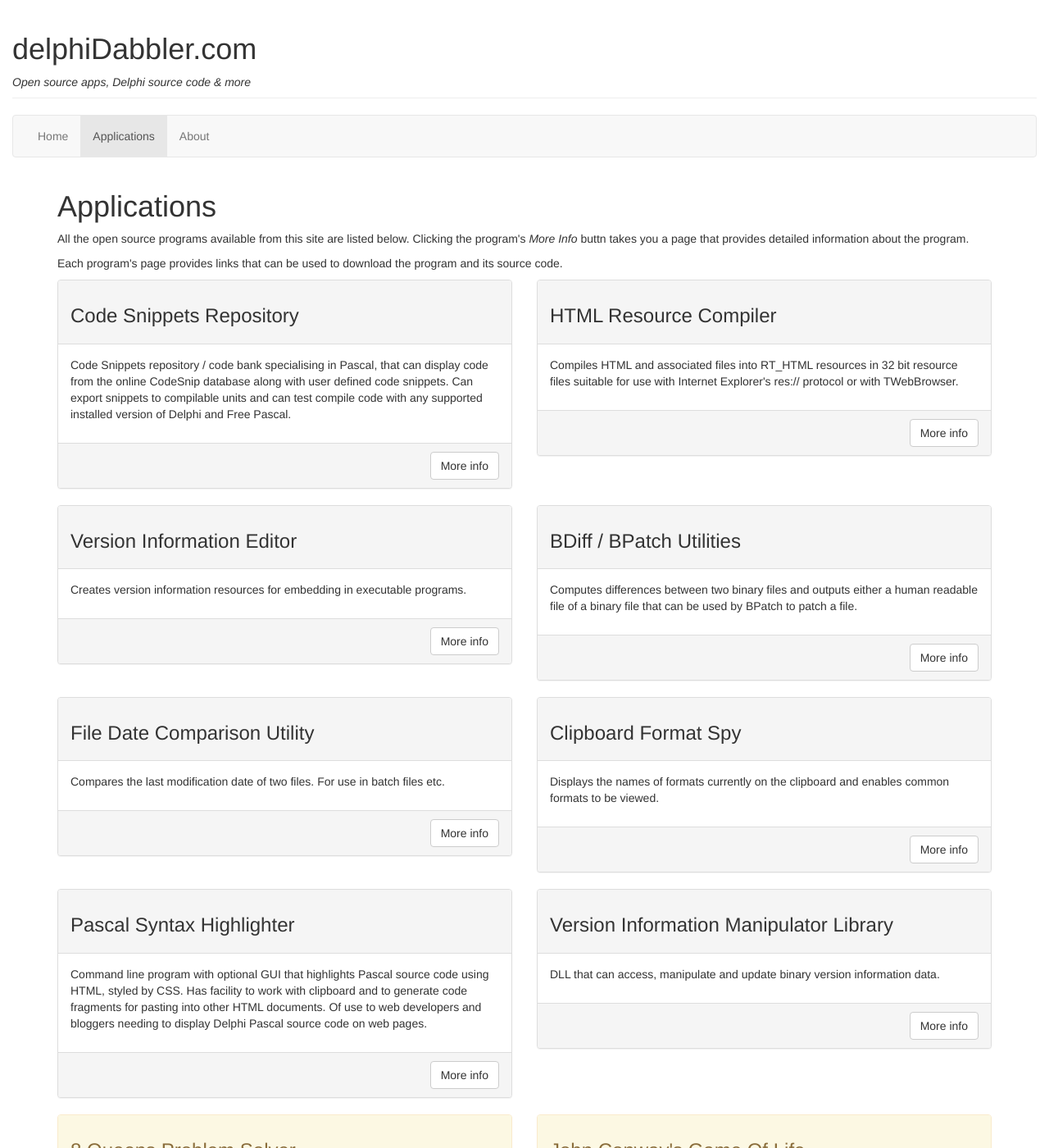
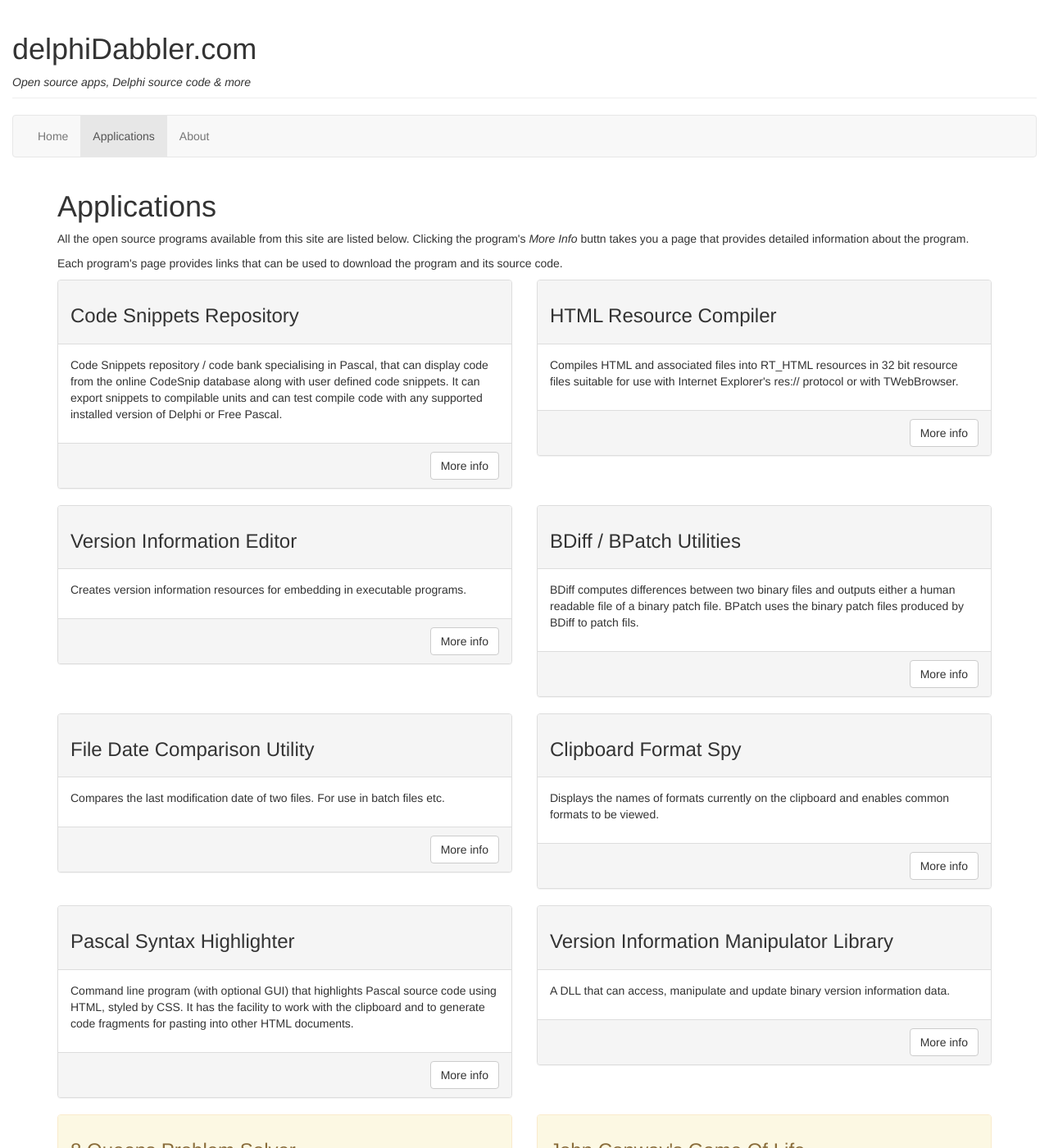
Before and after one commit to delphidabbler/delphidabbler.github.io, a Jekyll site: the page built from programs.html, in a window 1280 px wide and 1400 px high. Shown: the whole window at 82% size. Built offline with Jekyll 4.4.1, drawn with Linux system fonts in a browser that asks for light colours; nearby versions of some CDN libraries.

Commit message:
Revised some program summaries

```diff
--- a/_data/programs.yml
+++ b/_data/programs.yml
@@ -11,7 +11,7 @@
 -
   id: codesnip
   title: "Code Snippets Repository"
-  summary: "Code Snippets repository / code bank specialising in Pascal, that can display code from the online CodeSnip database along with user defined code snippets. Can export snippets to compilable units and can test compile code with any supported installed version of Delphi and Free Pascal."
+  summary: "Code Snippets repository / code bank specialising in Pascal, that can display code from the online CodeSnip database along with user defined code snippets. It can export snippets to compilable units and can test compile code with any supported installed version of Delphi or Free Pascal."
   mothballed: false
   more-info: "http://codesnip.delphidabbler.com/"
 -
@@ -29,7 +29,7 @@
 -
   id: bdiff
   title: "BDiff / BPatch Utilities"
-  summary: "Computes differences between two binary files and outputs either a human readable file of a binary file that can be used by BPatch to patch a file."
+  summary: "BDiff computes differences between two binary files and outputs either a human readable file of a binary patch file. BPatch uses the binary patch files produced by BDiff to patch fils."
   mothballed: false
   more-info: "http://delphidabbler.com/software/bdiff"
 -
@@ -47,7 +47,7 @@
 -
   id: pashi
   title: "Pascal Syntax Highlighter"
-  summary: "Command line program with optional GUI that highlights Pascal source code using HTML, styled by CSS. Has facility to work with clipboard and to generate code fragments for pasting into other HTML documents. Of use to web developers and bloggers needing to display Delphi Pascal source code on web pages."
+  summary: "Command line program (with optional GUI) that highlights Pascal source code using HTML, styled by CSS. It has the facility to work with the clipboard and to generate code fragments for pasting into other HTML documents."
   mothballed: false
   more-info: "http://delphidabbler.com/software/pashi"
 -
@@ -59,7 +59,7 @@
 
   id: vibindata
   title: "Version Information Manipulator Library"
-  summary: "DLL that can access, manipulate and update binary version information data."
+  summary: "A DLL that can access, manipulate and update binary version information data."
   mothballed: false
   more-info: "http://delphidabbler.com/software/vibindata"
 -
```
